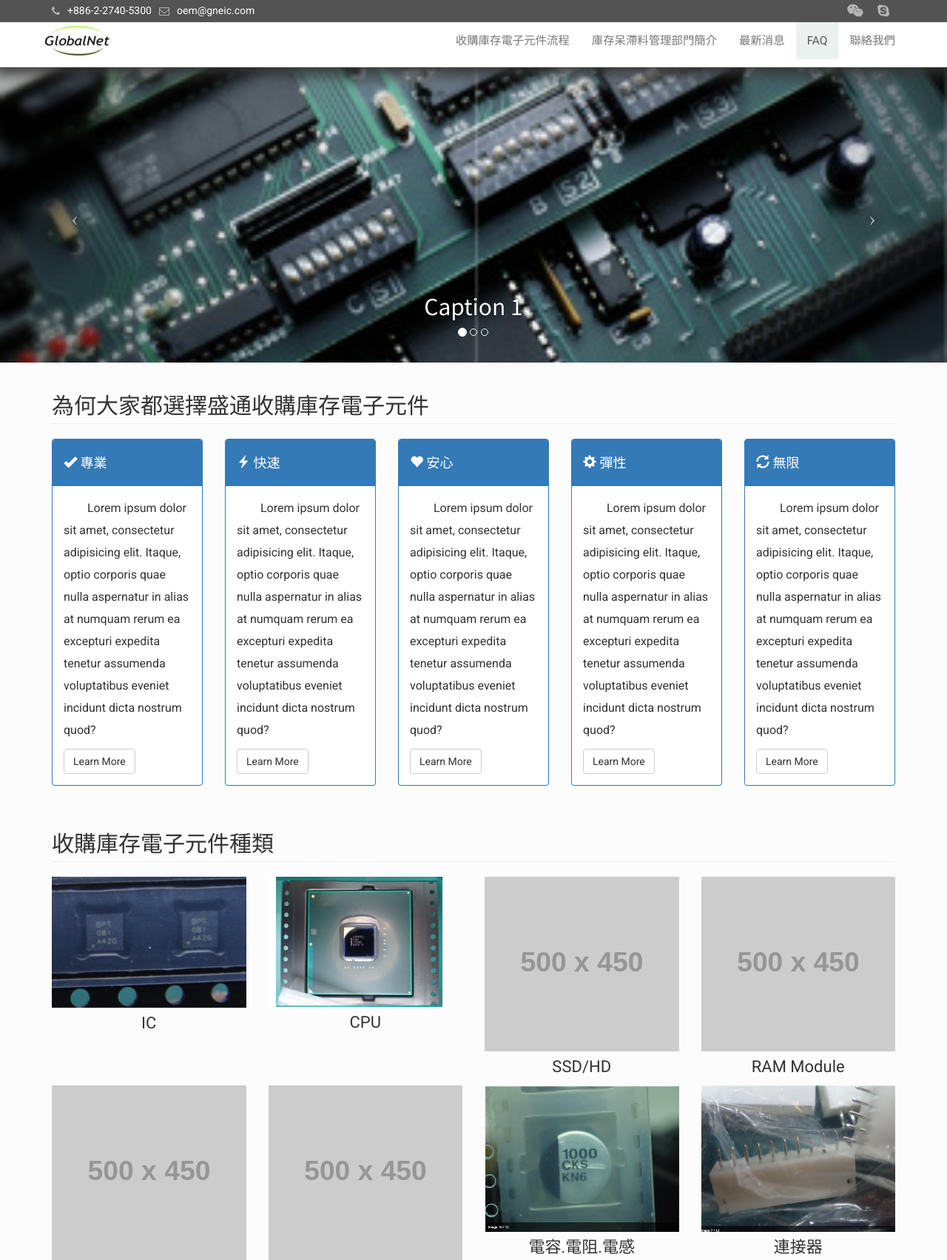
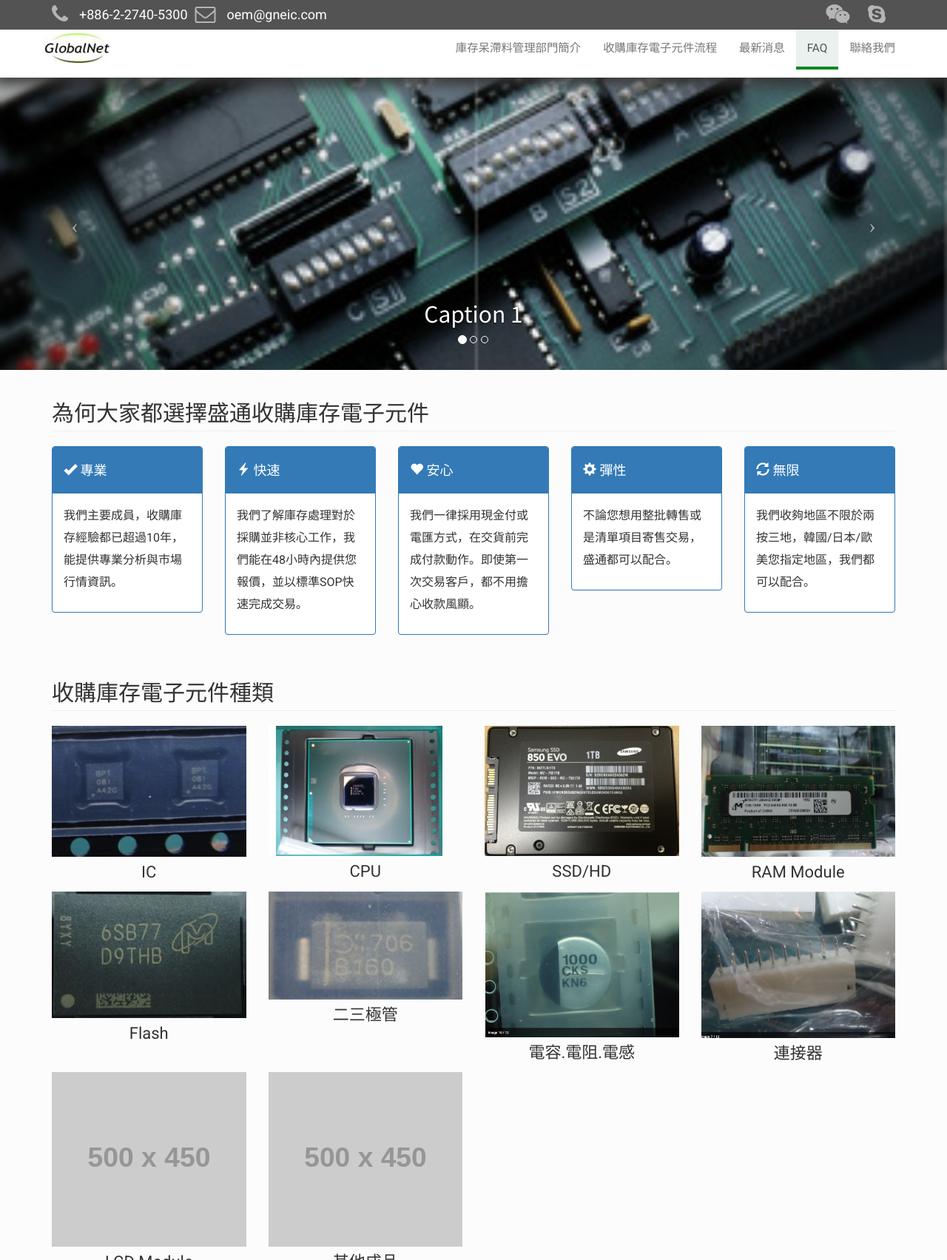
Before and after one commit to johnson0903/GNE-website, a PHP site: page / in a window 1280 px wide. Shown: the top 1703 px of the page at 74% size. Run offline with PHP 8.4, Linux system fonts and the light colour scheme; grey boxes labelled with a size stand in for pictures from a placeholder-image service; some libraries are stand-ins or nearby versions.

Commit message:
nav 修改 手機版nav-contact 隱藏

```diff
--- a/css/modern-business.css
+++ b/css/modern-business.css
@@ -5,17 +5,26 @@
 * {
   font-family: '微軟正黑體', 'Roboto';
 }
-
 h1, h2 {
   font-family: 'Noto Sans TC', '微軟正黑體';
 }
-
+a{
+  text-decoration: none !important;
+}
+i{
+  margin-right: 5px;
+}
 p{
   font-size: 16px;
   line-height: 30px;
   text-indent: 2em;
 }
-
+.panel-body p {
+  text-indent: 0;
+}
+.star{
+  color: red;
+}
 #email{
   color: rgb(58, 154, 254);
   font-weight: bold;
@@ -40,6 +49,9 @@ figcaption {
   width: 60%;
   margin: 0px auto;
 }
+#wechat-QRcode{
+  border: 5px double rgb(198, 198, 198);
+}
 
 /* 聯絡資訊 */
 .white-icon{
@@ -51,11 +63,11 @@ figcaption {
 
 .contact-nav{
   background-color: #535353;
-  height: 30px;
+  height: 40px;
   display: flex;
   align-items: center;
 }
-.contact-nav h5 {
+.contact-nav h4 {
   color: white;
   margin: 0 10px;
 }
@@ -86,7 +98,9 @@ figcaption {
 .navbar-nav>li>a {
   font-size: 1.1em;
 }
-
+.navbar-nav>.active{
+  border-bottom: 4px solid rgb(15, 136, 34);
+}
 .navbar-default .navbar-nav>.active>a, .navbar-default .navbar-nav>.active>a:focus, .navbar-default .navbar-nav>.active>a:hover {
   background-color: rgba(185, 207, 198, 0.3);
 }
@@ -125,7 +139,7 @@ figcaption {
 }
 
 #myCarousel{
-  margin-top: 90px;
+  margin-top: 100px;
 }
 /*客製化5欄grid*/
 
@@ -157,6 +171,14 @@ figcaption {
   .col-lg-5ths {
     width: 20%;
     float: left;
+  }
+}
+@media (max-width: 500px) {
+  .contact-nav{
+    display: none;
+  }
+  #myCarousel{
+    margin-top: 60px;
   }
 }
 
--- a/index.html
+++ b/index.html
@@ -24,7 +24,7 @@
 
 </head>
 
-<body data-target=".navbar" data-spy="scroll" data-offset="60">
+<body data-target=".navbar" data-spy="scroll" data-offset="70">
   <!-- 聯絡我們-Modal -->
   <div class="modal fade" id="modal-contact" role="dialog">
     <div class="modal-dialog">
@@ -61,9 +61,10 @@
             <label for="phoneNumber">聯絡電話</label>
             <input type="tel" class="form-control" id="phoneNumber" placeholder="0987654321">
           </div>
-          <!-- <div class="form-group">
-            <p class="help-block">Example block-level help text here.</p>
-          </div> -->
+          <div class="form-group">
+            <div class="help-block"><span><i class="fa fa-phone" aria-hidden="true"></i></span>+886-2-2740-5300</div>
+            <div class="help-block"><span><i class="fa fa-envelope" aria-hidden="true"></i></span><a href="mailto:oem@gneic.com">oem@gneic.com</a></div>
+          </div>
           <input type="file" name="" value="">
           <button type="submit" class="btn btn-default">Submit</button>
         </form>
@@ -74,6 +75,21 @@
 
     </div>
   </div>
+  <!-- Wechat-Modal -->
+  <div class="modal fade" id="modal-wechat" role="dialog">
+    <div class="modal-dialog">
+      <!-- Modal content-->
+      <div class="modal-content">
+        <div class="modal-header">
+          <button type="button" class="close" data-dismiss="modal">&times;</button>
+          <h4 class="modal-title">QR Code</h4>
+        </div>
+        <div class="modal-body">
+          <img id="wechat-QRcode" class="img-responsive" src="image/wechat-QRcode.jpg" alt="wechat-QRcode.jpg">
+        </div>
+      </div>
+    </div>
+  </div>
 
   <!-- Navigation -->
   <nav class="navbar navbar-default navbar-fixed-top" role="navigation">
@@ -82,17 +98,17 @@
       <div class="container">
         <div class="flex-row">
           <div class="flex-row">
-            <i class="fa fa-phone white-icon" aria-hidden="true"></i>
-            <h5>+886-2-2740-5300</h5>
+            <i class="fa fa-phone fa-2x white-icon" aria-hidden="true"></i>
+            <h4>+886-2-2740-5300</h4>
           </div>
           <div class="flex-row">
-            <i class="fa fa-envelope-o white-icon" aria-hidden="true"></i>
-            <h5>oem@gneic.com</h5>
+            <i class="fa fa-envelope-o fa-2x white-icon" aria-hidden="true"></i>
+            <a href="mailto:oem@gneic.com"><h4>oem@gneic.com</h4></a>
           </div>
         </div>
         <div class="contact-nav-right">
-          <i class="fa fa-weixin white-icon fa-lg" aria-hidden="true" title="johnson"></i>
-          <i class="fa fa-skype white-icon fa-lg" aria-hidden="true"></i>
+          <a href="#" class="dropdown-toggle" data-toggle="modal" data-target="#modal-wechat"><i class="fa fa-weixin white-icon fa-2x" aria-hidden="true" title="johnson"></i></a>
+          <i class="fa fa-skype white-icon fa-2x" aria-hidden="true"></i>
         </div>
       </div>
     </div>
@@ -112,10 +128,10 @@
       <div class="collapse navbar-collapse" id="bs-example-navbar-collapse-1">
         <ul class="nav navbar-nav navbar-right">
           <li>
-            <a class="page-scroll" href="#section-procedure">收購庫存電子元件流程</a>
+            <a class="page-scroll" href="#section-OEM_about">庫存呆滯料管理部門簡介</a>
           </li>
           <li>
-            <a class="page-scroll" href="#section-OEM_about">庫存呆滯料管理部門簡介</a>
+            <a class="page-scroll" href="#section-procedure">收購庫存電子元件流程</a>
           </li>
           <li>
             <a class="page-scroll" href="#section-news">最新消息</a>
@@ -180,9 +196,7 @@
     <!-- Marketing Icons Section -->
     <div class="row">
       <div class="col-lg-12">
-        <h2 class="page-header">
-                    為何大家都選擇盛通收購庫存電子元件
-                </h2>
+        <h2 class="page-header">為何大家都選擇盛通收購庫存電子元件</h2>
       </div>
       <div class="col-md-5ths col-sm-6">
         <div class="panel panel-primary">
@@ -190,8 +204,8 @@
             <h4><span class="glyphicon glyphicon-ok"></span> 專業</h4>
           </div>
           <div class="panel-body">
-            <p>Lorem ipsum dolor sit amet, consectetur adipisicing elit. Itaque, optio corporis quae nulla aspernatur in alias at numquam rerum ea excepturi expedita tenetur assumenda voluptatibus eveniet incidunt dicta nostrum quod?</p>
-            <a href="#" class="btn btn-default">Learn More</a>
+            <p>我們主要成員，收購庫存經驗都已超過10年，能提供專業分析與市場行情資訊。</p>
+            <!-- <a href="#" class="btn btn-default">Learn More</a> -->
           </div>
         </div>
       </div>
@@ -201,8 +215,8 @@
             <h4><span class="glyphicon glyphicon-flash"></span> 快速</h4>
           </div>
           <div class="panel-body">
-            <p>Lorem ipsum dolor sit amet, consectetur adipisicing elit. Itaque, optio corporis quae nulla aspernatur in alias at numquam rerum ea excepturi expedita tenetur assumenda voluptatibus eveniet incidunt dicta nostrum quod?</p>
-            <a href="#" class="btn btn-default">Learn More</a>
+            <p>我們了解庫存處理對於採購並非核心工作，我們能在48小時內提供您報價，並以標準SOP快速完成交易。</p>
+            <!-- <a href="#" class="btn btn-default">Learn More</a> -->
           </div>
         </div>
       </div>
@@ -212,8 +226,8 @@
             <h4><span class="glyphicon glyphicon-heart"></span> 安心</h4>
           </div>
           <div class="panel-body">
-            <p>Lorem ipsum dolor sit amet, consectetur adipisicing elit. Itaque, optio corporis quae nulla aspernatur in alias at numquam rerum ea excepturi expedita tenetur assumenda voluptatibus eveniet incidunt dicta nostrum quod?</p>
-            <a href="#" class="btn btn-default">Learn More</a>
+            <p>我們一律採用現金付或電匯方式，在交貨前完成付款動作。即使第一次交易客戶，都不用擔心收款風顯。</p>
+            <!-- <a href="#" class="btn btn-default">Learn More</a> -->
           </div>
         </div>
       </div>
@@ -223,8 +237,8 @@
             <h4><span class="glyphicon glyphicon-cog"></span> 彈性</h4>
           </div>
           <div class="panel-body">
-            <p>Lorem ipsum dolor sit amet, consectetur adipisicing elit. Itaque, optio corporis quae nulla aspernatur in alias at numquam rerum ea excepturi expedita tenetur assumenda voluptatibus eveniet incidunt dicta nostrum quod?</p>
-            <a href="#" class="btn btn-default">Learn More</a>
+            <p>不論您想用整批轉售或是清單項目寄售交易，盛通都可以配合。</p>
+            <!-- <a href="#" class="btn btn-default">Learn More</a> -->
           </div>
         </div>
       </div>
@@ -234,8 +248,8 @@
             <h4><span class="glyphicon glyphicon-refresh"></span> 無限</h4>
           </div>
           <div class="panel-body">
-            <p>Lorem ipsum dolor sit amet, consectetur adipisicing elit. Itaque, optio corporis quae nulla aspernatur in alias at numquam rerum ea excepturi expedita tenetur assumenda voluptatibus eveniet incidunt dicta nostrum quod?</p>
-            <a href="#" class="btn btn-default">Learn More</a>
+            <p>我們收夠地區不限於兩按三地，韓國/日本/歐美您指定地區，我們都可以配合。</p>
+            <!-- <a href="#" class="btn btn-default">Learn More</a> -->
           </div>
         </div>
       </div>
@@ -261,25 +275,25 @@
       </div>
       <div class="col-md-3 col-sm-4">
         <figure>
-          <img class="img-responsive img-portfolio img-hover" src="http://placehold.it/500x450" alt="">
+          <img class="img-responsive img-portfolio img-hover" src="image/SSD.jpg" alt="SSD.jpg">
           <figcaption>SSD/HD</figcaption>
         </figure>
       </div>
       <div class="col-md-3 col-sm-4">
         <figure>
-          <img class="img-responsive img-portfolio img-hover" src="http://placehold.it/500x450" alt="">
+          <img class="img-responsive img-portfolio img-hover" src="image/RAM Module.jpg" alt="RAM Module.png">
           <figcaption>RAM Module</figcaption>
         </figure>
       </div>
       <div class="col-md-3 col-sm-4">
         <figure>
-          <img class="img-responsive img-portfolio img-hover" src="http://placehold.it/500x450" alt="">
+          <img class="img-responsive img-portfolio img-hover" src="image/flash.jpg" alt="flash.jpg">
           <figcaption>Flash</figcaption>
         </figure>
       </div>
       <div class="col-md-3 col-sm-4">
         <figure>
-          <img class="img-responsive img-portfolio img-hover" src="http://placehold.it/500x450" alt="">
+          <img class="img-responsive img-portfolio img-hover" src="image/二極管.jpg" alt="二極管.jpg">
           <figcaption>二三極管</figcaption>
         </figure>
       </div>
@@ -310,16 +324,6 @@
     </div>
     <!-- /.row -->
 
-    <div class="row " id="section-procedure">
-      <div class="col-lg-12">
-        <h2 class="page-header">收購庫存電子元件流程</h2>
-      </div>
-      <div class="col-md-12">
-        <img class="img-responsive" src="image/流程.png" alt="流程.png">
-      </div>
-    </div>
-    <!-- /.row -->
-
     <div class="row " id="section-OEM_about">
       <div class="col-lg-12">
         <h2 class="page-header">盛通電子庫存呆滯料管理部門簡介</h2>
@@ -331,6 +335,16 @@
         <p>
           將電子元件直接報廢或許是個選項，但如能在報廢前幫每個零件找尋再利用機會，就可以對減少地球資源消耗多盡一份心力，如果貴公司有庫存電子元件轉售需求，請將貴公司電子元件庫存清單email至 <span id="email">oes@gneic.com</span>，我們會盡全力用合理價格、彈性的交易方式收購貴公司庫存。
         </p>
+      </div>
+    </div>
+    <!-- /.row -->
+
+    <div class="row " id="section-procedure">
+      <div class="col-lg-12">
+        <h2 class="page-header">收購庫存電子元件流程</h2>
+      </div>
+      <div class="col-md-12">
+        <img class="img-responsive" src="image/流程.png" alt="流程.png">
       </div>
     </div>
     <!-- /.row -->
@@ -373,7 +387,7 @@
           </div>
           <div id="collapse2" class="panel-collapse collapse" role="tabpanel" aria-labelledby="heading2">
             <div class="panel-body">
-              *原廠料號、*品牌、*數量、Date Code (*為必要欄位)
+              <span class="star">*</span>原廠料號、<span class="star">*</span>品牌、<span class="star">*</span>數量、Date Code (<span class="star">*</span>為必要欄位)
             </div>
           </div>
         </div>
--- a/js/scrolling-nav.js
+++ b/js/scrolling-nav.js
@@ -12,7 +12,7 @@ $(function() {
     $(document).on('click', 'a.page-scroll', function(event) {
         var $anchor = $(this);
         $('html, body').stop().animate({
-            scrollTop: $($anchor.attr('href')).offset().top - 50
+            scrollTop: $($anchor.attr('href')).offset().top - 60
         }, 1000, 'easeInOutExpo');
         event.preventDefault();
     });
```
Also changed, not shown: css/scrolling-nav.css (+5 -6 lines), image/RAM Module.jpg (added), image/RAM Module.png (added), image/SSD.jpg (added), image/flash.jpg (added), image/wechat-QRcode.jpg (added), image/二極管.jpg (added).
